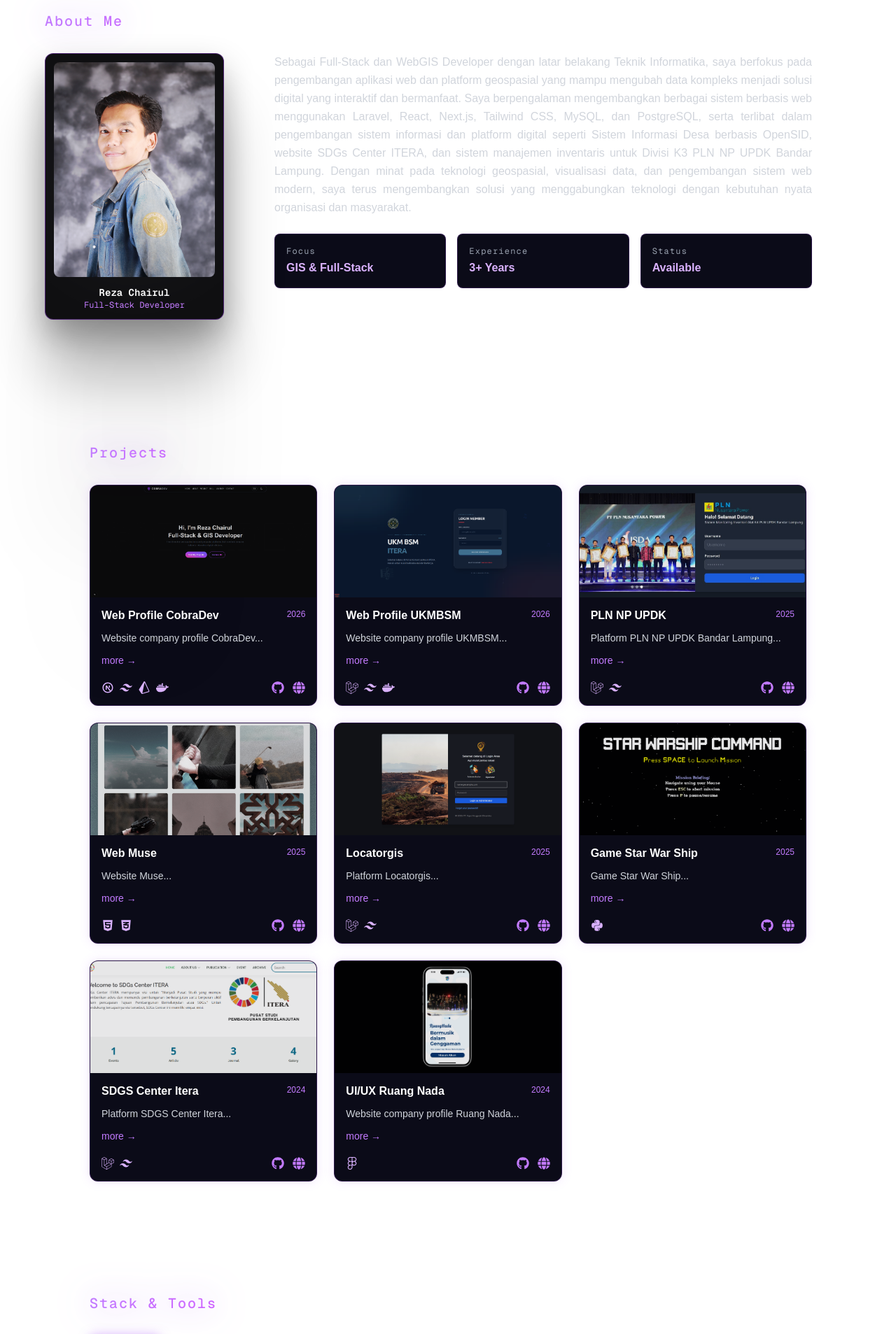
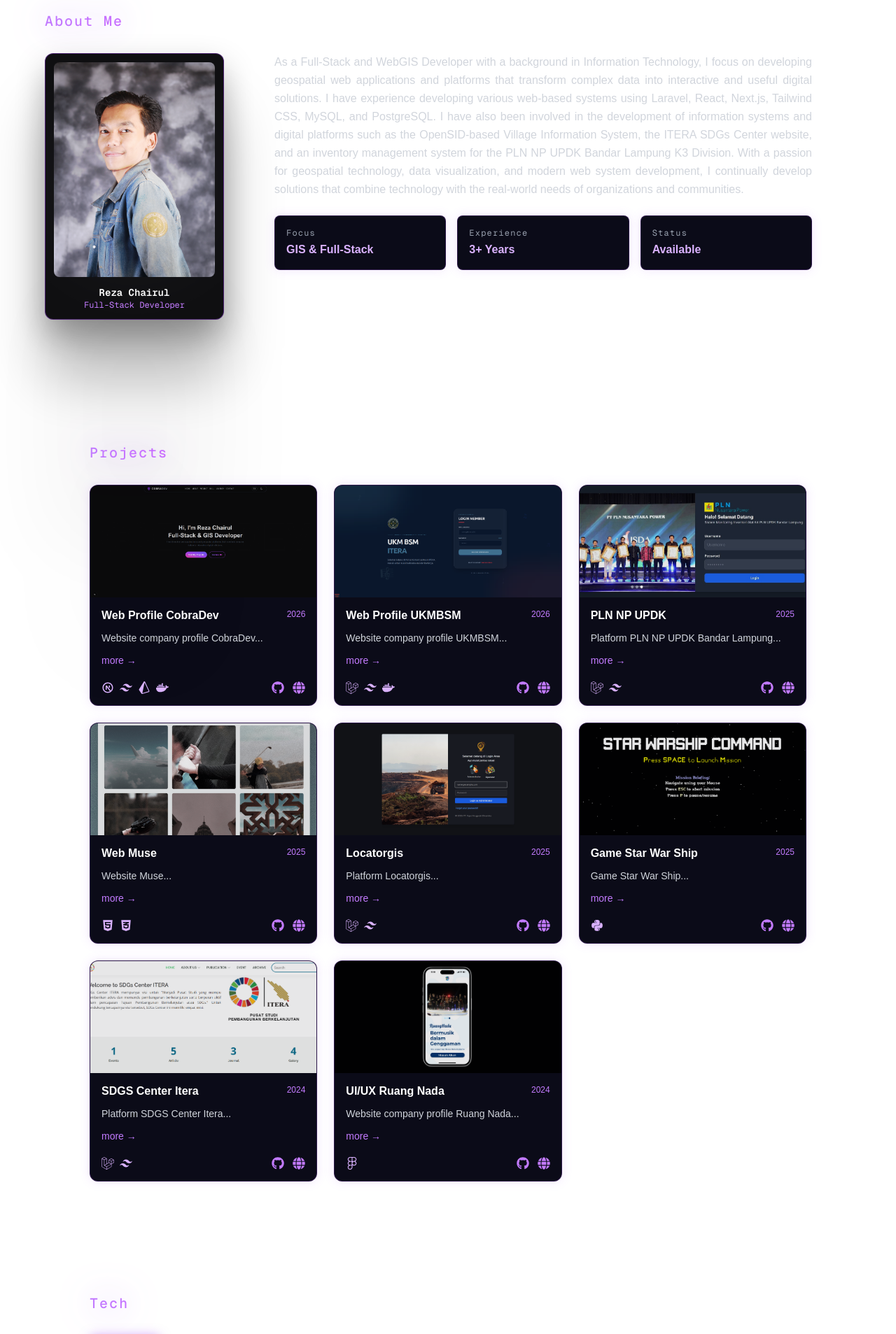
Before and after one commit to rezachairul/cobra-dev, a Next.js app: page /home in a window 1280 px wide. Shown: the part 880-2787 px from the top of the page at 70% size. Built offline with nearby package versions, Linux system fonts and the light colour scheme.

Commit message:
feat: implement language context and localization; replace Skill section with Tech section, enhancing tech stack presentation

```diff
--- a/app/home/page.js
+++ b/app/home/page.js
@@ -5,7 +5,7 @@ import React from 'react';
 import Navbar from '../../components/navbar';
 import Hero from '../../sections/hero';
 import About from '../../sections/about';
-import Skill from '../../sections/skill';
+import Tech from '../../sections/tech';
 import Project from '../../sections/project';
 import Journey from '../../sections/journey';
 import Contact from '../../sections/contact';
@@ -22,7 +22,7 @@ export default function MainPage() {
       <Hero />
       <About />
       <Project />
-      <Skill />
+      <Tech />
       <Journey />
       <Contact />
       <Footer />
--- a/app/layout.js
+++ b/app/layout.js
@@ -1,6 +1,7 @@
 // app/layout.js
 
 import { Geist, Geist_Mono } from "next/font/google";
+import { LanguageProvider } from "@/context/LanguageContext";
 import Loader from "../components/ui/loader";
 import "./globals.css";
 
@@ -30,9 +31,11 @@ export default function RootLayout({ children }) {
   return (
     <html lang="en">
       <body className={`${geistSans.variable} ${geistMono.variable} antialiased`}>
-        <Loader>
-          {children}
-        </Loader>
+        <LanguageProvider>
+          <Loader>
+            {children}
+          </Loader>
+        </LanguageProvider>
       </body>
     </html>
   );
--- a/components/navbar.js
+++ b/components/navbar.js
@@ -2,10 +2,11 @@
 
 "use client";
 import { useState, useEffect } from "react";
+import { useLanguage } from "@/context/LanguageContext";
 
 const Navbar = () => {
+  const { language, toggleLanguage } = useLanguage();
   const [darkMode, setDarkMode] = useState(false);
-  const [language, setLanguage] = useState("EN");
 
   useEffect(() => {
     const theme = localStorage.getItem("theme");
@@ -26,9 +27,26 @@ const Navbar = () => {
     setDarkMode(!darkMode);
   };
 
-  const toggleLanguage = () => {
-    setLanguage(language === "EN" ? "ID" : "EN");
+  const translations = {
+    EN: {
+      home: "HOME",
+      about: "ABOUT",
+      project: "PROJECT",
+      tech: "TECH",
+      journey: "JOURNEY",
+      contact: "CONTACT",
+    },
+    ID: {
+      home: "BERANDA",
+      about: "TENTANG",
+      project: "PROYEK",
+      tech: "TEKNOLOGI",
+      journey: "PERJALANAN",
+      contact: "KONTAK",
+    }
   };
+
+  const t = translations[language];
 
   return (
     <nav className="fixed top-4 left-1/2 -translate-x-1/2 w-[90%] max-w-5xl shadow-md z-50 rounded-full backdrop-blur-md border border-gray-200 dark:border-gray-700" >
@@ -49,12 +67,12 @@ const Navbar = () => {
 
         {/* Menu */}
         <ul className="hidden md:flex gap-4 text-gray-700 dark:text-gray-300 font-thin text-sm">
-          <li><a href="#hero" className="hover:text-blue-500">HOME</a></li>
-          <li><a href="#about" className="hover:text-blue-500">ABOUT</a></li>
-          <li><a href="#project" className="hover:text-blue-500">PROJECT</a></li>
-          <li><a href="#skill" className="hover:text-blue-500">SKILL</a></li>
-          <li><a href="#journey" className="hover:text-blue-500">JOURNEY</a></li>
-          <li><a href="#contact" className="hover:text-blue-500">CONTACT</a></li>
+          <li><a href="#hero" className="hover:text-blue-500">{t.home}</a></li>
+          <li><a href="#about" className="hover:text-blue-500">{t.about}</a></li>
+          <li><a href="#project" className="hover:text-blue-500">{t.project}</a></li>
+          <li><a href="#tech" className="hover:text-blue-500">{t.tech}</a></li>
+          <li><a href="#journey" className="hover:text-blue-500">{t.journey}</a></li>
+          <li><a href="#contact" className="hover:text-blue-500">{t.contact}</a></li>
         </ul>
 
         {/* Actions */}
--- /dev/null
+++ b/context/LanguageContext.js
@@ -0,0 +1,31 @@
+// context/LanguageContext.js
+"use client";
+
+// import
+import { createContext, useContext, useState, useEffect } from "react";
+
+const LanguageContext = createContext();
+
+// export
+export const LanguageProvider = ({ children }) => {
+  const [language, setLanguage] = useState("EN");
+
+  useEffect(() => {
+    const savedLang = localStorage.getItem("lang");
+    if (savedLang) setLanguage(savedLang);
+  }, []);
+
+  const toggleLanguage = () => {
+    const newLang = language === "EN" ? "ID" : "EN";
+    setLanguage(newLang);
+    localStorage.setItem("lang", newLang);
+  };
+
+  return (
+    <LanguageContext.Provider value={{ language, toggleLanguage }}>
+      {children}
+    </LanguageContext.Provider>
+  );
+};
+
+export const useLanguage = () => useContext(LanguageContext);
--- a/sections/about.js
+++ b/sections/about.js
@@ -1,10 +1,52 @@
 // sections/about.js
+"use client";
 
 // Import
+import { useLanguage } from "@/context/LanguageContext";
 import { CometCard } from "../components/ui/comet-card";
 
 // Export
 export default function About() {
+  const { language } = useLanguage();
+
+    const aboutText = {
+      EN: {
+        title: "About Me",
+        desc: `
+          As a Full-Stack and WebGIS Developer with a background in Information Technology, I focus on developing geospatial web applications and platforms that transform complex data into interactive and useful digital solutions.
+          I have experience developing various web-based systems using Laravel, React, Next.js, Tailwind CSS, MySQL, and PostgreSQL. I have also been involved in the development of information systems and digital platforms such as the OpenSID-based Village Information System, the ITERA SDGs Center website, and an inventory management system for the PLN NP UPDK Bandar Lampung K3 Division.
+          With a passion for geospatial technology, data visualization, and modern web system development, I continually develop solutions that combine technology with the real-world needs of organizations and communities.
+        `,
+        stats: {
+          focus: "Focus",
+          experience: "Experience",
+          status: "Status",
+          focusValue: "GIS & Full-Stack",
+          experienceValue: "3+ Years",
+          statusValue: "Available",
+        }
+      },
+      ID: {
+        title: "Tentang Saya",
+        desc: `
+          Sebagai Full-Stack dan WebGIS Developer dengan latar belakang Teknik Informatika, saya berfokus pada pengembangan aplikasi web dan platform geospasial yang mampu mengubah data kompleks menjadi solusi digital yang interaktif dan bermanfaat.
+          Saya berpengalaman mengembangkan berbagai sistem berbasis web menggunakan Laravel, React, Next.js, Tailwind CSS, MySQL, dan PostgreSQL, serta terlibat dalam pengembangan sistem informasi dan platform digital seperti Sistem Informasi Desa berbasis OpenSID, website SDGs Center ITERA, dan sistem manajemen inventaris untuk Divisi K3 PLN NP UPDK Bandar Lampung.
+          Dengan minat pada teknologi geospasial, visualisasi data, dan pengembangan sistem web modern, saya terus mengembangkan solusi yang menggabungkan teknologi dengan kebutuhan nyata organisasi dan masyarakat.
+        `,
+        stats: {
+          focus: "Fokus",
+          experience: "Pengalaman",
+          status: "Status",
+          focusValue: "GIS & Full-Stack",
+          experienceValue: "3+ Tahun",
+          statusValue: "Tersedia",
+        }
+      }
+    };
+
+    const t = aboutText[language];
+    const stat = t.stats;
+
   return (
     <section id="about" className="py-24 px-6">
 
@@ -12,7 +54,7 @@ export default function About() {
 
         {/* Title */}
         <h2 className="text-lg md:text-xl font-medium font-mono mb-8 tracking-widest bg-gradient-to-r from-purple-400 via-fuchsia-500 to-purple-700 text-transparent bg-clip-text drop-shadow-[0_0_25px_rgba(168,85,247,0.8)]">
-          About Me
+           {t.title}
         </h2>
 
         {/* Content */}
@@ -62,51 +104,36 @@ export default function About() {
           {/* Description */}
           <div className="max-w-3xl">
             <p className="text-gray-300 font-normal text-base text-justify leading-relaxed mb-4">
-              Sebagai Full-Stack dan WebGIS Developer dengan latar belakang Teknik Informatika, saya berfokus pada pengembangan aplikasi web dan platform geospasial yang mampu mengubah data kompleks menjadi solusi digital yang interaktif dan bermanfaat.
-
-              Saya berpengalaman mengembangkan berbagai sistem berbasis web menggunakan Laravel, React, Next.js, Tailwind CSS, MySQL, dan PostgreSQL, serta terlibat dalam pengembangan sistem informasi dan platform digital seperti Sistem Informasi Desa berbasis OpenSID, website SDGs Center ITERA, dan sistem manajemen inventaris untuk Divisi K3 PLN NP UPDK Bandar Lampung.
-
-              Dengan minat pada teknologi geospasial, visualisasi data, dan pengembangan sistem web modern, saya terus mengembangkan solusi yang menggabungkan teknologi dengan kebutuhan nyata organisasi dan masyarakat.
+              {t.desc}
             </p>
             <div className="grid grid-cols-1 sm:grid-cols-3 gap-4 mt-6">
 
-              {/* Card 1 */}
-              <div className="bg-[#0b0b18] border border-purple-500/20 rounded-lg p-4 shadow-[0_0_15px_rgba(168,85,247,0.15)]hover:shadow-[0_0_20px_rgba(168,85,247,0.35)]transition-all duration-300">
-
-                <p className="text-xs text-gray-400 font-mono tracking-widest">
-                  Focus
-                </p>
-                <p className="text-purple-300 font-semibold mt-1">
-                  GIS & Full-Stack
-                </p>
-
-              </div>
-
-              {/* Card 2 */}
-              <div className="bg-[#0b0b18] border border-purple-500/20 rounded-lg p-4 shadow-[0_0_15px_rgba(168,85,247,0.15)]hover:shadow-[0_0_20px_rgba(168,85,247,0.35)]transition-all duration-300">
-
-                <p className="text-xs text-gray-400 font-mono tracking-widest">
-                  Experience
-                </p>
-                <p className="text-purple-300 font-semibold mt-1">
-                  3+ Years
-                </p>
-
-              </div>
-
-              {/* Card 3 */}
-              <div className="bg-[#0b0b18] border border-purple-500/20 rounded-lg p-4 shadow-[0_0_15px_rgba(168,85,247,0.15)]hover:shadow-[0_0_20px_rgba(168,85,247,0.35)]transition-all duration-300">
-
-                <p className="text-xs text-gray-400 font-mono tracking-widest">
-                  Status
-                </p>
-                <p className="text-purple-300 font-semibold mt-1">
-                  Available
-                </p>
-
-              </div>
+              {[
+                { label: stat.focus, value: stat.focusValue },
+                { label: stat.experience, value: stat.experienceValue },
+                { label: stat.status, value: stat.statusValue },
+              ].map((item, i) => (
+                <div
+                  key={i}
+                  className="
+                    bg-[#0b0b18] border border-purple-500/20 rounded-lg p-4
+                    shadow-[0_0_15px_rgba(168,85,247,0.15)]
+                    hover:shadow-[0_0_20px_rgba(168,85,247,0.35)]
+                    transition-all duration-300
+                    hover:-translate-y-1
+                  "
+                >
+                  <p className="text-xs text-gray-400 font-mono tracking-widest">
+                    {item.label}
+                  </p>
+                  <p className="text-purple-300 font-semibold mt-1">
+                    {item.value}
+                  </p>
+                </div>
+              ))}
 
             </div>
+
           </div>
 
         </div>
--- a/sections/contact.js
+++ b/sections/contact.js
@@ -1,6 +1,9 @@
 // sections/contact.js
 
+"use client";
+
 // Import
+import { useLanguage } from "@/context/LanguageContext";
 import {
   IconMail,
   IconBrandGithub,
@@ -12,22 +15,39 @@ import {
 
 // Export
 export default function Contact() {
+  const { language } = useLanguage();
+
+  const contactText = {
+    EN: {
+      title: "Contact",
+      heading: "Let's Build Something Great Together",
+      desc: "I'm always open to collaboration, project discussions, or just sharing ideas about technology and software development.",
+      button: "Contact Me",
+    },
+    ID: {
+      title: "Kontak",
+      heading: "Mari Bangun Sesuatu yang Hebat Bersama",
+      desc: "Saya selalu terbuka untuk kolaborasi, diskusi proyek, atau sekadar berbagi ide tentang teknologi dan pengembangan software.",
+      button: "Hubungi Saya",
+    }
+  };
+  const t = contactText[language];
+
   return (
     <section id="contact" className="py-28 px-6 max-w-5xl mx-auto text-center" >
       {/* Title */}
       <h2 className="text-lg md:text-xl font-medium font-mono mb-8 tracking-widest bg-gradient-to-r from-purple-400 via-fuchsia-500 to-purple-700 text-transparent bg-clip-text drop-shadow-[0_0_25px_rgba(168,85,247,0.8)]">
-        Contact
+        {t.title}
       </h2>
 
       {/* Headline */}
       <h3 className="text-3xl md:text-4xl font-bold mb-4">
-        Mari Bangun Sesuatu yang Hebat Bersama
+        {t.heading}
       </h3>
 
       {/* Description */}
       <p className="text-gray-400 max-w-xl mx-auto mb-10">
-        Saya selalu terbuka untuk kolaborasi, diskusi project, atau sekadar
-        berbagi ide tentang teknologi dan pengembangan software.
+        {t.desc}
       </p>
 
       {/* Main CTA Button */}
@@ -37,7 +57,7 @@ export default function Contact() {
           className=" flex items-center gap-2  px-6 py-3  rounded-xl  font-mono border border-purple-500/20 text-purple-300 bg-purple-600/20 shadow-[0_0_15px_rgba(168,85,247,0.5)] hover:shadow-[0_0_25px_rgba(168,85,247,0.8)] hover:scale-105 transition-all duration-300 "
         >
           <IconMessageCircle size={20} />
-          Hubungi Saya
+          {t.button}
         </a>
       </div>
 
--- a/sections/hero.js
+++ b/sections/hero.js
@@ -1,11 +1,35 @@
 // sections/hero.js
+"use client";
 
 // Import
 import React from "react";
+import { useLanguage } from "@/context/LanguageContext";
 import { TextHoverEffect } from "../components/ui/text-hover-effect";
 
 // Export
 export default function Hero() {
+
+  const { language } = useLanguage();
+
+  const heroText = {
+    EN: {
+      title: "Hi, I'm Reza Chairul",
+      role: "Full-Stack & GIS Developer",
+      desc: "I build modern web applications and geospatial platforms that transform complex data into interactive digital solutions.",
+      projectBtn: "View My Projects",
+      contactBtn: "Contact Me",
+    },
+    ID: {
+      title: "Hai, saya Reza Chairul",
+      role: "Full-Stack & GIS Developer",
+      desc: "Saya membangun aplikasi web modern dan platform geospasial yang mengubah data kompleks menjadi solusi digital interaktif.",
+      projectBtn: "Lihat Proyek Saya",
+      contactBtn: "Hubungi Saya",
+    }
+  };
+
+  const t = heroText[language];
+
   return (
     <section id="hero" className="relative min-h-screen flex flex-col justify-center items-center text-center px-6 overflow-hidden">
 
@@ -34,15 +58,14 @@ export default function Hero() {
       {/* Foreground Content */}
       <div className="relative z-10">
         <h1 className="text-5xl font-bold mb-4">
-          Hi, I'm Reza Chairul
+          {t.title}
         </h1>
         <h4 className="text-5xl font-bold mb-4">
-          Full-Stack & GIS Developer
+          {t.role}
         </h4>
 
         <p className="text-lg text-gray-600 max-w-2xl mx-auto">
-          I build modern web applications and geospatial platforms
-          that transform complex data into interactive digital solutions.
+          {t.desc}
         </p>
 
         {/* CTA Buttons */}
@@ -62,7 +85,7 @@ export default function Hero() {
             hover:shadow-[0_0_25px_rgba(168,85,247,0.8)]
           "
           >
-            <a href="#project">View My Projects</a>
+            <a href="#project">{t.projectBtn}</a>
           </button>
 
           {/* Secondary Button */}
@@ -82,7 +105,7 @@ export default function Hero() {
             text-transparent bg-clip-text
           "
           >
-            <a href="#contact">Contact Me</a>
+            <a href="#contact">{t.contactBtn}</a>
           </button>
 
         </div>
--- a/sections/journey.js
+++ b/sections/journey.js
@@ -3,6 +3,8 @@
 
 // Import
 import { useEffect, useRef, useState } from "react";
+
+import { useLanguage } from "@/context/LanguageContext";
 
 import { TbMapSearch } from "react-icons/tb";
 import { BsGlobeAsiaAustralia } from "react-icons/bs";
@@ -15,6 +17,8 @@ export default function Journey() {
   const sectionRef = useRef(null);
   const [visible, setVisible] = useState(false);
 
+  const { language } = useLanguage();
+
   useEffect(() => {
     const observer = new IntersectionObserver(
       ([entry]) => {
@@ -26,7 +30,13 @@ export default function Journey() {
     if (sectionRef.current) observer.observe(sectionRef.current);
   }, []);
 
-  const journeys = [
+  const sectionText = {
+    EN: "Journey",
+    ID: "Perjalanan"
+  };
+
+  const journeyText = {
+    EN: [
       {
         title: "Started with GIS",
         desc: "Studied Geographic Information Systems and spatial data analysis, building strong analytical foundations.",
@@ -52,7 +62,38 @@ export default function Journey() {
         desc: "Building modern full-stack web apps with React, Tailwind, and scalable architecture.",
         icon: BsRocketTakeoff
       }
-  ];
+    ],
+
+    ID: [
+      {
+        title: "Awal dengan GIS",
+        desc: "Mempelajari Sistem Informasi Geografis dan analisis data spasial sebagai fondasi analitis yang kuat.",
+        icon: TbMapSearch
+      },
+      {
+        title: "Mengenal Web Development",
+        desc: "Belajar HTML, CSS, dan JavaScript untuk membuat visualisasi data spasial yang interaktif.",
+        icon: FaComputer
+      },
+      {
+        title: "Membangun Project WebGIS",
+        desc: "Mengembangkan aplikasi peta dengan integrasi data geospasial dan teknologi frontend modern.",
+        icon: BsGlobeAsiaAustralia
+      },
+      {
+        title: "Full-Stack Development",
+        desc: "Mengembangkan backend menggunakan PHP, Laravel, dan database relasional.",
+        icon: BsGear
+      },
+      {
+        title: "Fokus Saat Ini",
+        desc: "Membangun aplikasi web full-stack modern dengan React, Tailwind, dan arsitektur scalable.",
+        icon: BsRocketTakeoff
+      }
+    ]
+  };
+
+  const journeys = journeyText[language];
 
   return (
     <section ref={sectionRef} id="journey" className="py-20 px-6">
@@ -63,7 +104,7 @@ export default function Journey() {
         bg-gradient-to-r from-purple-400 via-fuchsia-500 to-purple-700
         text-transparent bg-clip-text
         drop-shadow-[0_0_25px_rgba(168,85,247,0.8)]">
-          Journey
+          {sectionText[language]}
         </h2>
 
         <div className="relative">
--- a/sections/skill.js
+++ b/sections/tech.js
@@ -1,8 +1,10 @@
-// sections/skill.js
+// sections/tech.js
 
 "use client";
 // Import
 import { useEffect, useRef, useState } from "react";
+
+import { useLanguage } from "@/context/LanguageContext";
 
 import {
   FaReact,
@@ -26,10 +28,12 @@ import {
 } from "react-icons/si";
 
 // Export
-export default function Skill() {
+export default function Tech() {
   const sectionRef = useRef(null);
   const [startAnimation, setStartAnimation] = useState(false);
   const [activeTab, setActiveTab] = useState(0);
+
+  const { language } = useLanguage();
 
   useEffect(() => {
     const observer = new IntersectionObserver(
@@ -46,7 +50,12 @@ export default function Skill() {
     }
   }, []);
 
-  const skillGroups = [
+  const sectionText = {
+    EN: "Tech",
+    ID: "Kemampuan Teknologi"
+  };
+
+  const techGroups = [
     {
       title: "Frontend",
       items: [
@@ -85,17 +94,17 @@ export default function Skill() {
   ];
 
   return (
-    <section ref={sectionRef} id="skill" className="py-20 px-6">
+    <section ref={sectionRef} id="tech" className="py-20 px-6">
       <div className="max-w-5xl mx-auto">
 
         {/* Title */}
         <h2 className="text-lg md:text-xl font-medium font-mono mb-8 tracking-widest bg-gradient-to-r from-purple-400 via-fuchsia-500 to-purple-700 text-transparent bg-clip-text drop-shadow-[0_0_25px_rgba(168,85,247,0.8)]">
-          Stack & Tools
+          {sectionText[language]}
         </h2>
 
         {/* Tabs */}
         <div className="flex flex-wrap gap-3 mb-10">
-          {skillGroups.map((group, index) => (
+          {techGroups.map((group, index) => (
             <button
               key={index}
               onClick={() => setActiveTab(index)}
@@ -121,12 +130,12 @@ export default function Skill() {
             className="animate-slide"
           >
             <div className="grid md:grid-cols-3 gap-5">
-              {skillGroups[activeTab].items.map((skill, index) => {
-                const Icon = skill.icon;
+              {techGroups[activeTab].items.map((tech, index) => {
+                const Icon = tech.icon;
                 return (
-                  <SkillCard
+                  <TechCard
                     key={index}
-                    skill={skill}
+                    tech={tech}
                     Icon={Icon}
                     startAnimation={startAnimation}
                   />
@@ -140,7 +149,7 @@ export default function Skill() {
     </section>
   );
 }
-function SkillCard({ skill, Icon, startAnimation }) {
+function TechCard({ tech, Icon, startAnimation }) {
   const [progress, setProgress] = useState(0);
 
   useEffect(() => {
@@ -150,7 +159,7 @@ function SkillCard({ skill, Icon, startAnimation }) {
     }
 
     let start = 0;
-    const end = skill.level;
+    const end = tech.level;
     const duration = 1200;
     const stepTime = Math.max(10, Math.floor(duration / end));
 
@@ -161,7 +170,7 @@ function SkillCard({ skill, Icon, startAnimation }) {
     }, stepTime);
 
     return () => clearInterval(timer);
-  }, [startAnimation, skill.level]);
+  }, [startAnimation, tech.level]);
 
   return (
     <div className="bg-[#0b0b18] border border-purple-500/20
@@ -173,7 +182,7 @@ function SkillCard({ skill, Icon, startAnimation }) {
       <div className="flex items-center justify-between mb-3">
         <div className="flex items-center gap-2 text-gray-300">
           <Icon size={18} className="text-purple-400" />
-          {skill.name}
+          {tech.name}
         </div>
 
         <span className="text-purple-400 text-sm">
```
Lines whose indentation alone changed are shown as unchanged.
